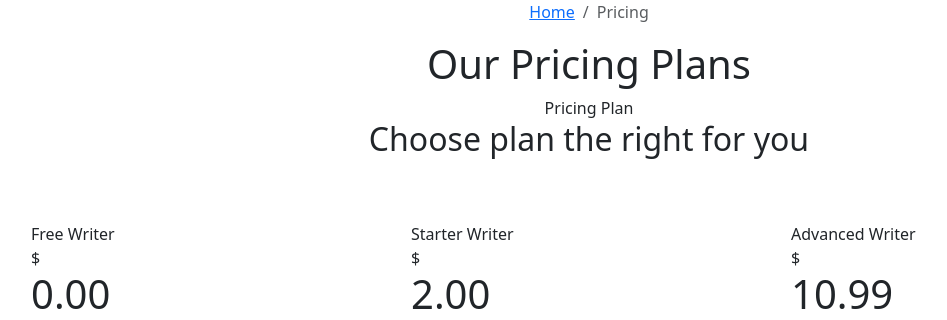
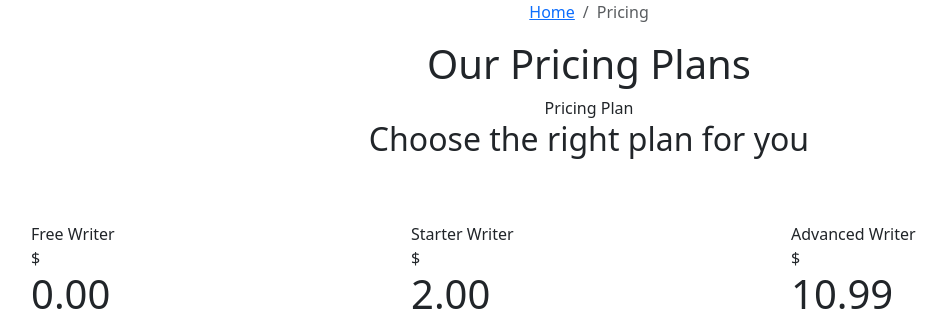
Before and after one commit to brainzcode/aicontent, a Django app: page /pricing-ai-content in a window 1280 px wide. Shown: the part 56-376 px from the top of the page, without its empty margins (51-998 px from the left). Run offline with Django 4.2, Linux system fonts and the light colour scheme; some libraries are stand-ins or nearby versions.

Commit message:
pricing updated

```diff
--- a/templates/ai/index.html
+++ b/templates/ai/index.html
@@ -108,7 +108,7 @@
 <div class="container">
   <div class="text-center wow fadeInUp">
     <div class="subhead">Pricing Plan</div>
-    <h2 class="title-section">Choose plan the right for you</h2>
+    <h2 class="title-section">Choose the right plan for you</h2>
     <div class="divider mx-auto"></div>
   </div>
   <div class="row mt-5">
--- a/templates/ai/pricing.html
+++ b/templates/ai/pricing.html
@@ -26,7 +26,7 @@
       <div class="container">
         <div class="text-center wow fadeInUp">
           <div class="subhead">Pricing Plan</div>
-          <h2 class="title-section">Choose plan the right for you</h2>
+          <h2 class="title-section">Choose the right plan for you</h2>
           <div class="divider mx-auto"></div>
         </div>
         <div class="row mt-5">
```
